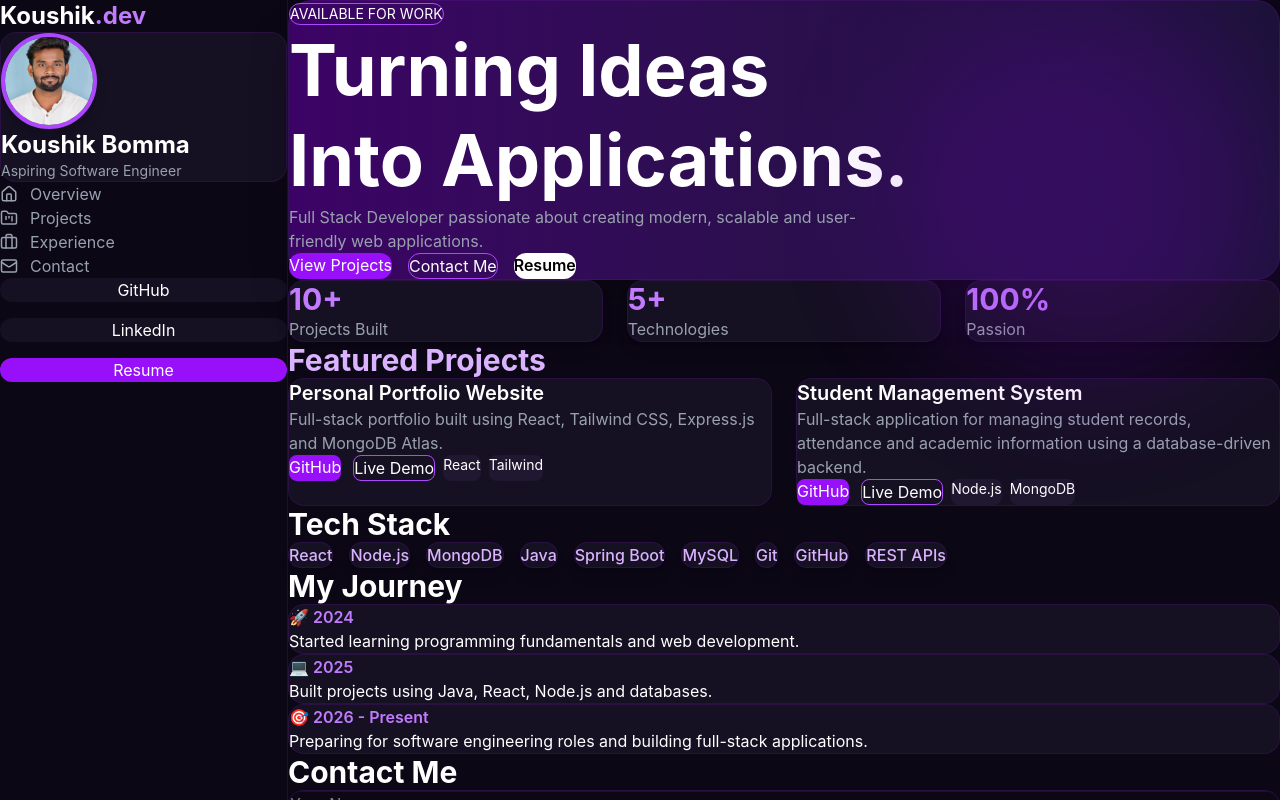
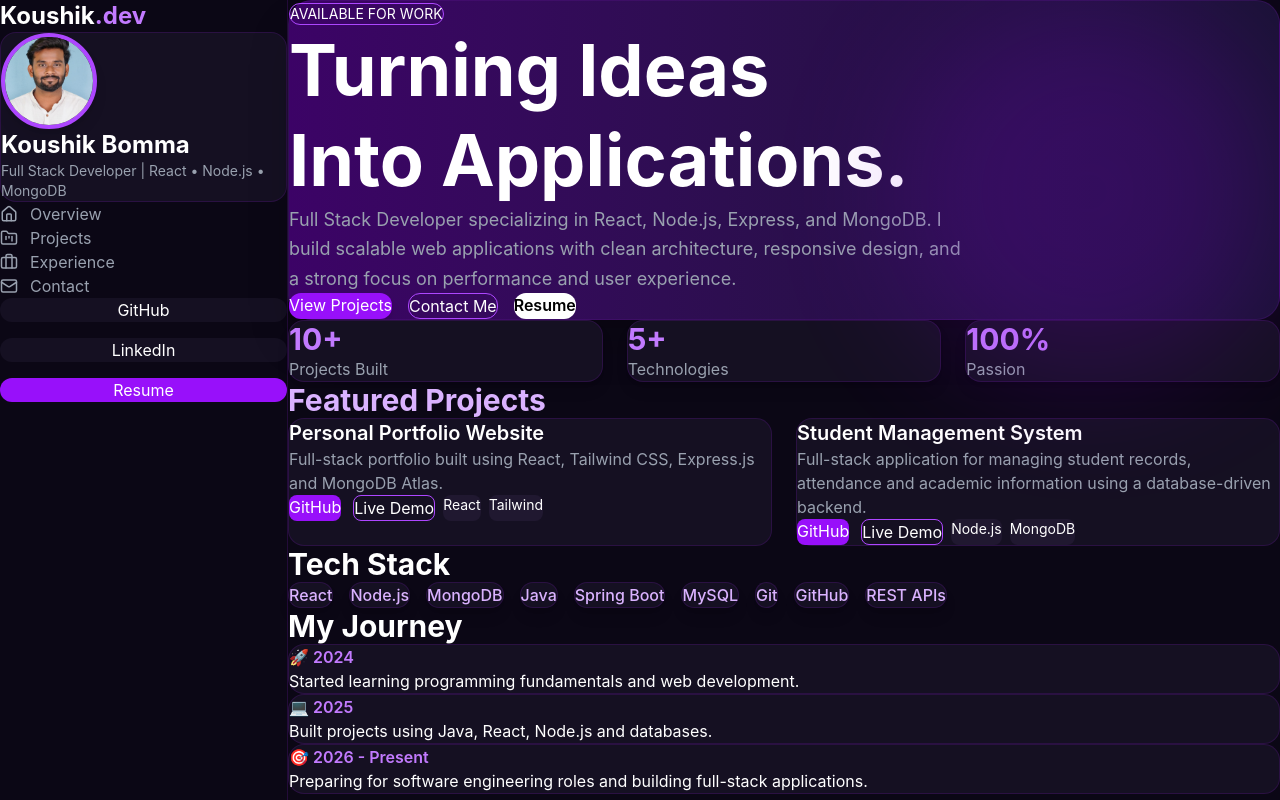
Before and after one commit to bommakoushik-code/full-stack-portfolio, a React (Vite) app in the folder portfolio-react/: page / in a window 1280 px wide. Shown: the top 800 px of the page. Built offline with nearby package versions, Linux system fonts and the light colour scheme.

Commit message:
Improve profile and hero section

```diff
--- a/portfolio-react/src/App.jsx
+++ b/portfolio-react/src/App.jsx
@@ -74,8 +74,8 @@ const handleSubmit = async (e) => {
             </h2>
 
             <p className="text-gray-400 text-sm mt-1">
-              Aspiring Software Engineer
-            </p>
+  Full Stack Developer | React • Node.js • MongoDB
+</p>
 
           </div>
 
@@ -149,11 +149,11 @@ const handleSubmit = async (e) => {
                Into Applications.
             </h1>
 
-            <p className="text-gray-400 mt-6 max-w-xl">
-              Full Stack Developer passionate about creating modern,
-              scalable and user-friendly web applications.
-            </p>
-
+            <p className="text-gray-400 mt-6 max-w-2xl text-lg leading-relaxed">
+  Full Stack Developer specializing in React, Node.js, Express, and MongoDB.
+  I build scalable web applications with clean architecture, responsive design,
+  and a strong focus on performance and user experience.
+</p>
             <div className="mt-8 flex flex-wrap gap-4">
               <a
   href="#projects"
```
Also changed, not shown: 1 other file (tests, documents, lock files or other folders).
